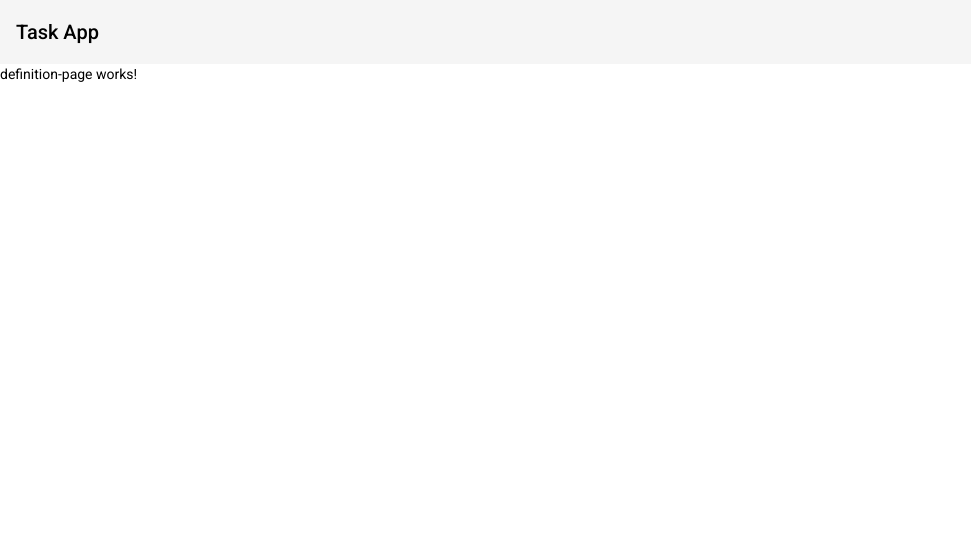
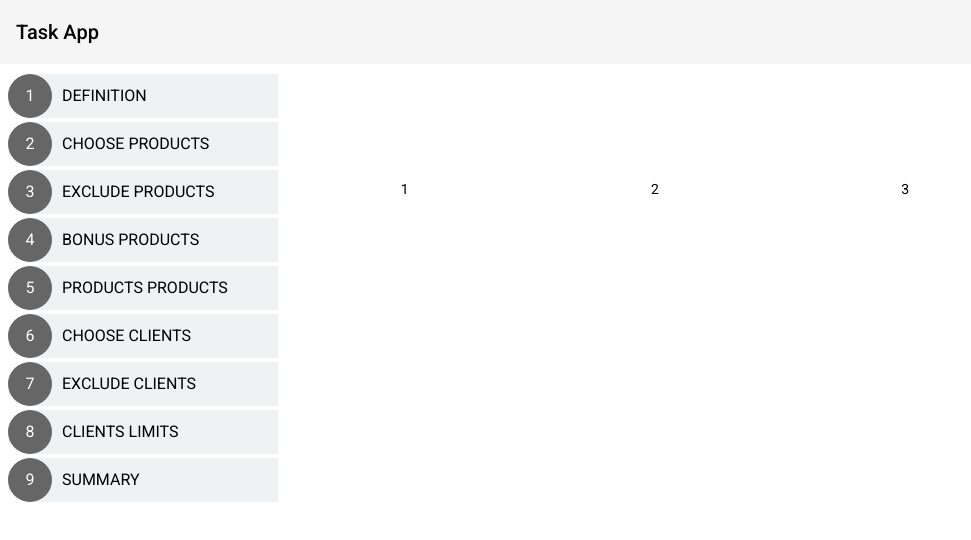
Before and after one commit to Luukess/nbt, an Angular app: page /definition in a window 1280 px wide. Shown: the top 540 px of the page, without its empty margins (0-971 px from the left). Built offline with nearby package versions, Linux system fonts and the light colour scheme.

Commit message:
Feat: added desktop nav with links

```diff
--- a/src/app/app.component.html
+++ b/src/app/app.component.html
@@ -1,2 +1,11 @@
-<app-nav></app-nav>
-<router-outlet></router-outlet>
+<div id="main-app">
+    <app-nav></app-nav>
+    <div id="main-app-wrapper">
+        <div id="main-app-desktop-nav">
+            <app-desktop-nav></app-desktop-nav>
+        </div>
+        <div id="main-app-content">
+            <router-outlet></router-outlet>
+        </div>
+    </div>
+</div>
--- a/src/app/app.component.scss
+++ b/src/app/app.component.scss
@@ -0,0 +1,28 @@
+#main-app {
+    #main-app-wrapper {
+        display: flex;
+        flex-direction: row;
+        justify-content: flex-start;
+
+        #main-app-content {
+            width: calc(100% - 280px);
+        }
+
+        #main-app-desktop-nav {
+            width: 280px;
+            display: none;
+        }
+    }
+}
+
+@media(min-width: 992px) {
+    #main-app {
+        #main-app-wrapper {
+
+            #main-app-desktop-nav {
+                width: 280px;
+                display: block;
+            }
+        }
+    }
+}
--- a/src/app/app.module.ts
+++ b/src/app/app.module.ts
@@ -14,6 +14,7 @@ import { ChooseClientsPageComponent } from './pages/choose-clients-page/choose-c
 import { ExcludeClientsPageComponent } from './pages/exclude-clients-page/exclude-clients-page.component';
 import { ClientsLimitsPageComponent } from './pages/clients-limits-page/clients-limits-page.component';
 import { SummaryPageComponent } from './pages/summary-page/summary-page.component';
+import { DesktopNavComponent } from './components/desktop-nav/desktop-nav.component';
 
 @NgModule({
     declarations: [
@@ -24,6 +25,7 @@ import { SummaryPageComponent } from './pages/summary-page/summary-page.componen
         ChooseClientsPageComponent,
         ClientsLimitsPageComponent,
         SummaryPageComponent,
+        DesktopNavComponent,
     ],
     imports: [
         BrowserModule,
--- /dev/null
+++ b/src/app/components/desktop-nav/desktop-nav.component.html
@@ -0,0 +1,12 @@
+<mat-list id="desktop-nav-main-container" role="list">
+    <mat-list-item *ngFor="let navLink of navLinks; let idx = index" role="listitem">
+        <a [routerLink]="navLink.link">
+            <div class="nav-link-wrapper">
+                <div class="nav-link-circle">{{idx + 1}}</div>
+                <div class="nav-link-name"><span>{{navLink.linkName}}</span></div>
+            </div>
+        </a>
+    </mat-list-item>
+</mat-list>
+
+<!-- 991300 -->
--- /dev/null
+++ b/src/app/components/desktop-nav/desktop-nav.component.scss
@@ -0,0 +1,44 @@
+mat-list-item {
+
+    a {
+        height: 100%;
+        width: 100%;
+        background-color: #eff1f3;
+        border-top-left-radius: 22px;
+        border-bottom-left-radius: 22px;
+        text-decoration: none;
+        color: black;
+
+        .nav-link-wrapper {
+            display: flex;
+            flex-direction: row;
+            align-items: center;
+            height: 100%;
+
+            .nav-link-circle {
+                margin-right: 10px;
+                height: 100%;
+                width: 44px;
+                border-radius: 50%;
+                background-color: #666666;
+                display: flex;
+                align-items: center;
+                justify-content: center;
+                color: white;
+            }
+
+            .nav-link-name {
+                text-transform: uppercase;
+
+                span {
+                    transition: color 0.3s ease-out;
+
+                    &:hover {
+                        color: #991300;
+                    }
+                }
+
+            }
+        }
+    }
+}
--- /dev/null
+++ b/src/app/components/desktop-nav/desktop-nav.component.ts
@@ -0,0 +1,19 @@
+import { Component, OnInit } from '@angular/core';
+
+@Component({
+  selector: 'app-desktop-nav',
+  templateUrl: './desktop-nav.component.html',
+  styleUrls: ['./desktop-nav.component.scss']
+})
+export class DesktopNavComponent implements OnInit {
+
+  constructor() { }
+
+  // navLinks: Array<string> = ['definition', 'choose products', 'exclude products', 'bonus products', 'products products', 'choose clients', 'exclude clients', 'clients limits', 'summary'];
+
+  navLinks = [{ link: '/definition', linkName: 'definition' }, { link: '/choose-products', linkName: 'choose products' }, { link: '/exclude-products', linkName: 'exclude products' }, { link: '', linkName: 'bonus products' }, { link: '', linkName: 'products products' }, { link: '/choose-clients', linkName: 'choose clients' }, { link: '/exclude-clients', linkName: 'exclude clients' }, { link: '/clients-limits', linkName: 'clients limits' }, { link: 'summary', linkName: 'summary' },];
+
+  ngOnInit(): void {
+  }
+
+}
--- a/src/app/components/nav/nav.component.scss
+++ b/src/app/components/nav/nav.component.scss
@@ -2,6 +2,8 @@ mat-toolbar {
     display: flex;
     flex-direction: row;
     justify-content: space-between;
+    min-height: 64px;
+    max-height: 64px;
 
     .toolbar-nav-button-container {
         display: flex;
--- a/src/app/modules/material/material.module.ts
+++ b/src/app/modules/material/material.module.ts
@@ -3,11 +3,15 @@ import { CommonModule } from '@angular/common';
 import { MatButtonModule } from '@angular/material/button';
 import { MatIconModule } from '@angular/material/icon';
 import { MatToolbarModule } from '@angular/material/toolbar';
+import { MatGridListModule } from '@angular/material/grid-list';
+import { MatListModule } from '@angular/material/list';
 
 const materialComponents = [
   MatButtonModule,
   MatToolbarModule,
-  MatIconModule
+  MatIconModule,
+  MatGridListModule,
+  MatListModule
 ];
 
 @NgModule({
--- a/src/app/pages/definition-page/definition-page.component.html
+++ b/src/app/pages/definition-page/definition-page.component.html
@@ -1 +1,5 @@
-<p>definition-page works!</p>
+<mat-grid-list cols="4">
+    <mat-grid-tile>1</mat-grid-tile>
+    <mat-grid-tile>2</mat-grid-tile>
+    <mat-grid-tile>3</mat-grid-tile>
+</mat-grid-list>
--- a/src/styles.scss
+++ b/src/styles.scss
@@ -16,3 +16,9 @@ body {
     margin: 0;
     font-family: Roboto, "Helvetica Neue", sans-serif;
 }
+
+#desktop-nav-main-container {
+    .mat-list-item-content {
+        padding: 2px 2px 2px 8px !important;
+    }
+}
```
